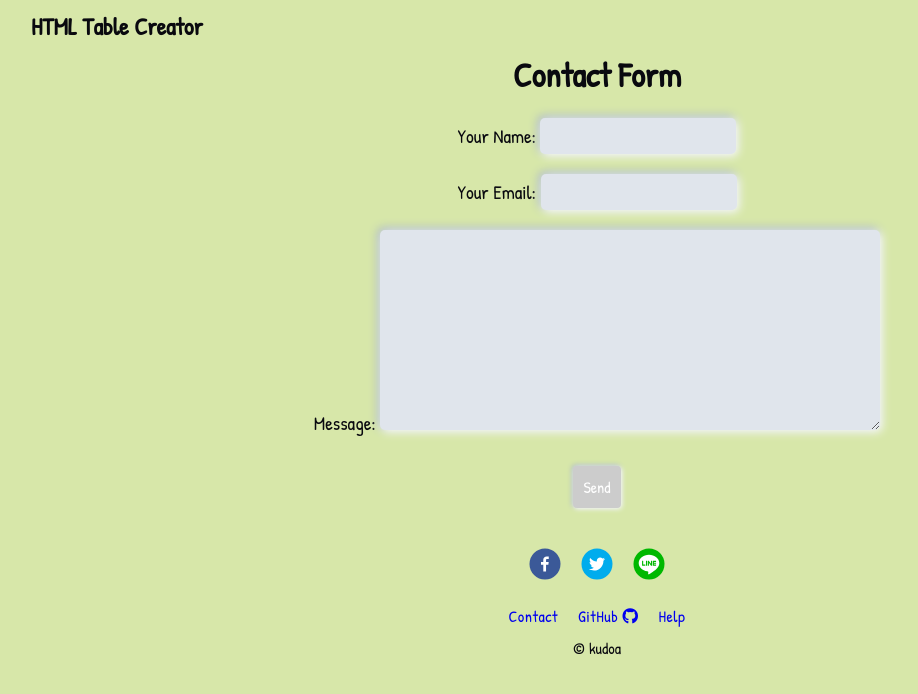
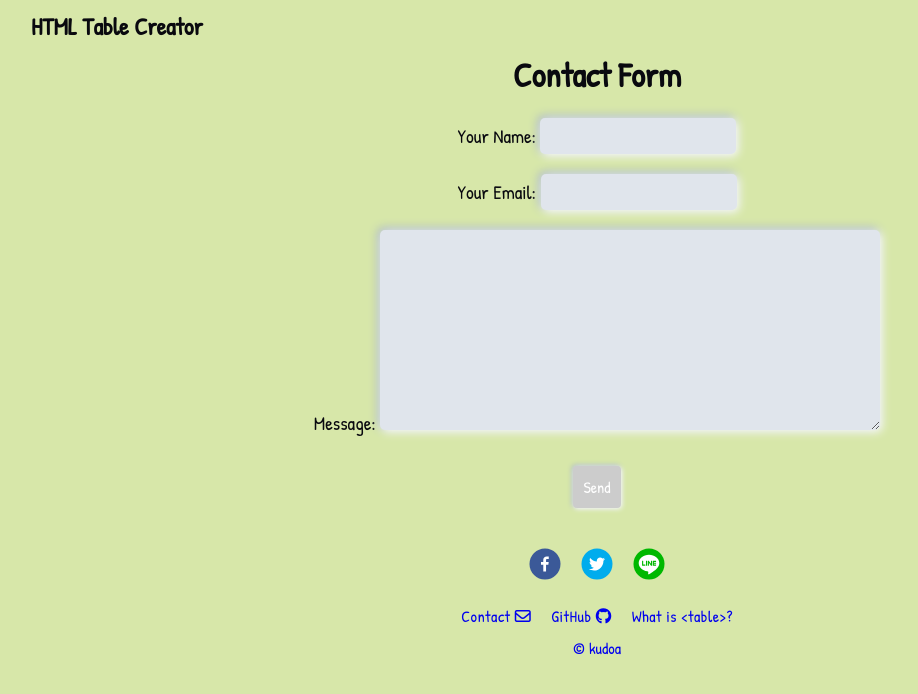
Before and after one commit to kudoas/html-table-creator, a React app: page /contact in a window 1280 px wide. Shown: the top 694 px of the page, without its empty margins (43-961 px from the left). Built offline with nearby package versions, Linux system fonts and the light colour scheme.

Commit message:
:wrench: Defined type of context

```diff
--- a/src/Pages/Contact.tsx
+++ b/src/Pages/Contact.tsx
@@ -19,8 +19,8 @@ const ContactForm: React.FCX = ({ className }) => {
     setEmail(e.currentTarget.value);
   };
 
-  const messageHandler = (e: any) => {
-    setMassage(e.target.value);
+  const messageHandler = (e: React.FormEvent<HTMLTextAreaElement>) => {
+    setMassage(e.currentTarget.value);
     setTouched(true);
   };
 
--- a/src/components/Context.tsx
+++ b/src/components/Context.tsx
@@ -1,6 +1,18 @@
 import React, { useState, createContext } from 'react';
 
-const Context = createContext({});
+interface ContextTypes {
+  text: string;
+  tableItems: string[][];
+  onInput: (e: React.FormEvent<HTMLInputElement>, column: number, row: number) => void;
+  addColumn: () => void;
+  removeColumn: () => void;
+  addRow: () => void;
+  removeRow: () => void;
+  deleteAllItems: () => void;
+  resetTable: () => void;
+}
+
+const Context = createContext({} as ContextTypes);
 
 const Provider: React.FC = (props) => {
   // will support dark mode
--- a/src/components/Footer.tsx
+++ b/src/components/Footer.tsx
@@ -32,7 +32,9 @@ const Footer: React.FCX = ({ className }) => {
       </ul>
       <ul>
         <li>
-          <Link to="/contact">Contact</Link>
+          <Link to="/contact">
+            Contact <i className="far fa-envelope"></i>
+          </Link>
         </li>
         <li>
           <a href="https://github.com/Kudoas/html-table-creator">
@@ -40,10 +42,14 @@ const Footer: React.FCX = ({ className }) => {
           </a>
         </li>
         <li>
-          <a href="#">Help</a>
+          <a href="https://developer.mozilla.org/ja/docs/Web/HTML/Element/table">
+            What is &lt;table&gt;?
+          </a>
         </li>
       </ul>
-      <p>©︎ kudoa</p>
+      <p>
+        <a href="https://twitter.com/kudoadd">©︎ kudoa</a>
+      </p>
     </footer>
   );
 };
--- a/src/components/Input.tsx
+++ b/src/components/Input.tsx
@@ -1,4 +1,4 @@
-import React, { useState, useContext } from 'react';
+import React, { useContext } from 'react';
 import styled from '@emotion/styled';
 
 import Button from './Button';
@@ -6,12 +6,12 @@ import Button from './Button';
 import { Context } from './Context';
 
 type Props = {
-  arg1: [[]];
+  arg1: number[][];
   column: number;
 };
 
 const ColumnForms: React.FCX<Props> = (props) => {
-  const context: any = useContext(Context);
+  const context = useContext(Context);
   const { arg1, column } = props;
   return (
     <div>
@@ -28,11 +28,11 @@ const ColumnForms: React.FCX<Props> = (props) => {
 };
 
 type Props1 = {
-  arg1: any;
+  arg1: number[][];
 };
 
 const ColumnAndRowForms: React.FCX<Props1> = (props) => {
-  const context: any = useContext(Context);
+  const context = useContext(Context);
   const { arg1 } = props;
 
   let keys = [];
@@ -49,7 +49,7 @@ const ColumnAndRowForms: React.FCX<Props1> = (props) => {
 };
 
 const Input: React.FCX = ({ className }) => {
-  const context: any = useContext(Context);
+  const context = useContext(Context);
 
   let keys = [];
   for (let i = 0; i < context.tableItems.length; i++) {
--- a/src/components/Modal.tsx
+++ b/src/components/Modal.tsx
@@ -19,7 +19,7 @@ const customStyles = {
 Modal.setAppElement('#app');
 
 const ResetModal: React.FCX = ({ className }) => {
-  const context: any = useContext(Context);
+  const context = useContext(Context);
   const [modalIsOpen, setIsOpen] = useState(false);
 
   const openModal = (): void => {
--- a/src/components/Output.tsx
+++ b/src/components/Output.tsx
@@ -24,7 +24,7 @@ const columnsAndRows = (arg: []) => {
 
 const renderHtml: React.FCX = ({ className }) => {
   const [isCopied, setIsCopied] = useState(false);
-  const context: any = useContext(Context);
+  const context = useContext(Context);
 
   let rowKeys = [];
   for (let i = 0; i < context.tableItems.length; i++) {
```
